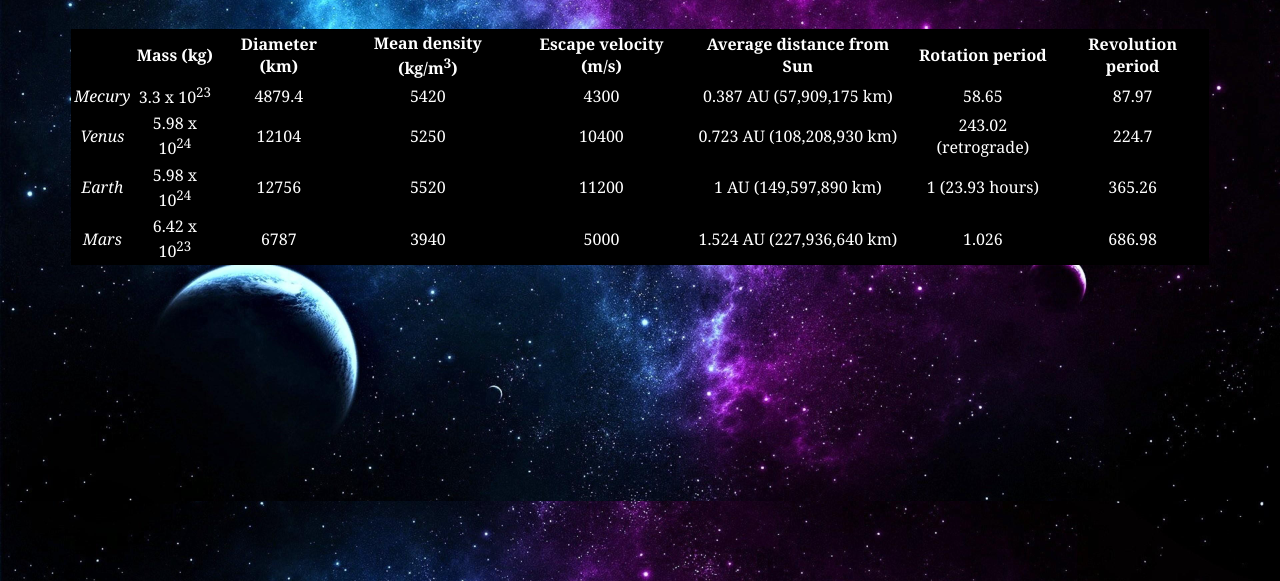
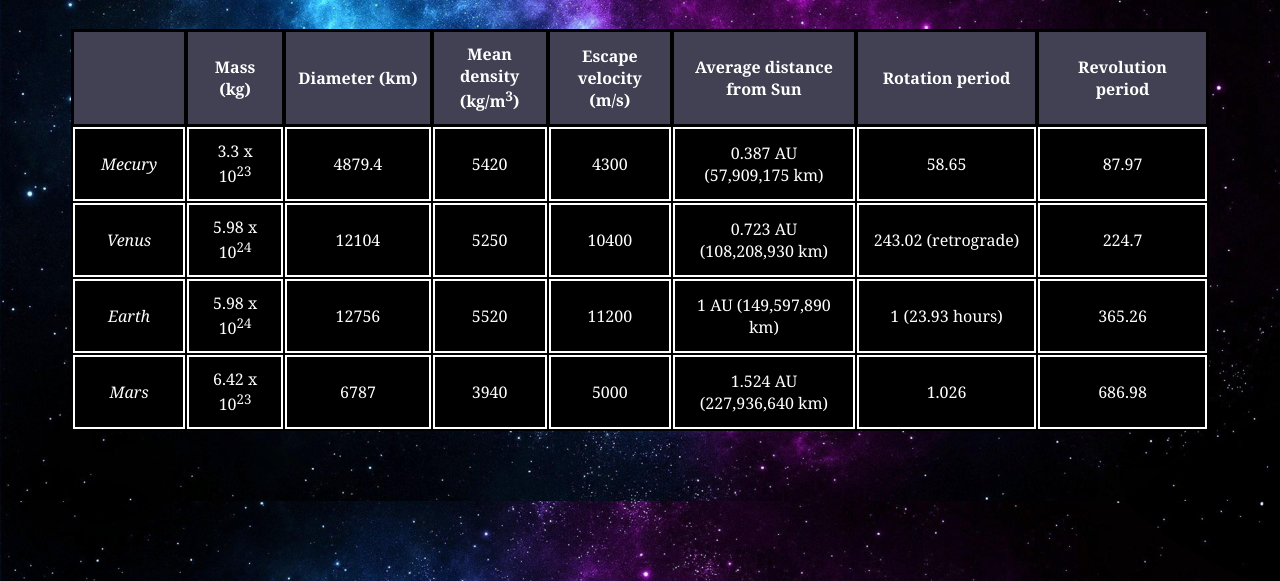
Before and after one commit to huddin/ITMD-Lab5, a plain HTML site: page index.html in a window 1280 px wide. Shown: the part 219-800 px from the top of the page. Drawn offline with Linux system fonts and the light colour scheme.

Commit message:
th td style added

```diff
--- a/style/styles.css
+++ b/style/styles.css
@@ -21,3 +21,16 @@ table {
   text-align: center;
   background-color: black;
 }
+th {
+  background-color: #424153;
+  color: #FFFFFF;
+  font-size: 1em;
+  width: 50px;
+  padding: 1%;
+  text-align: center;
+  border: 1px solid #000000;
+}
+td{
+  padding: 1%;
+  border: 2px solid white
+}
```
